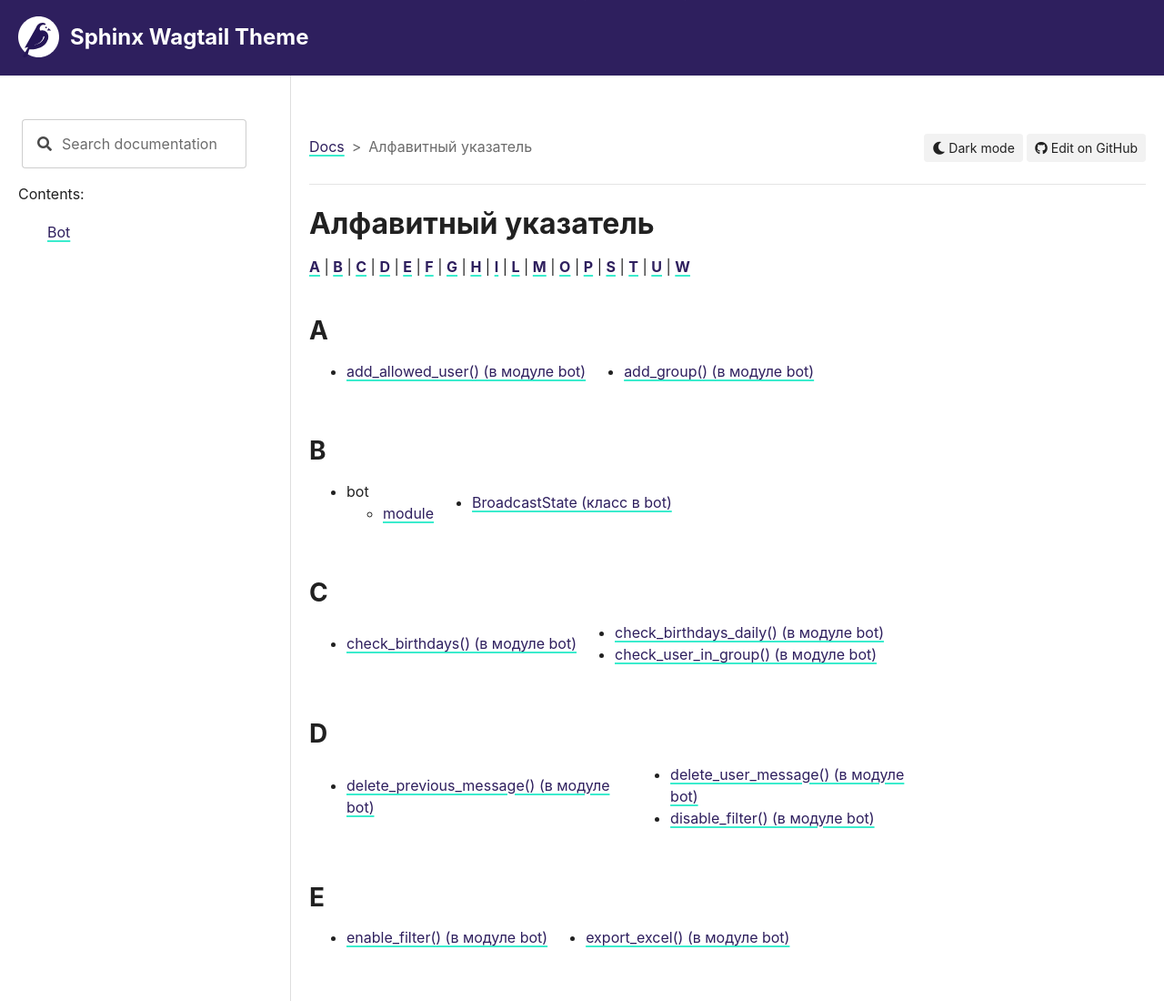
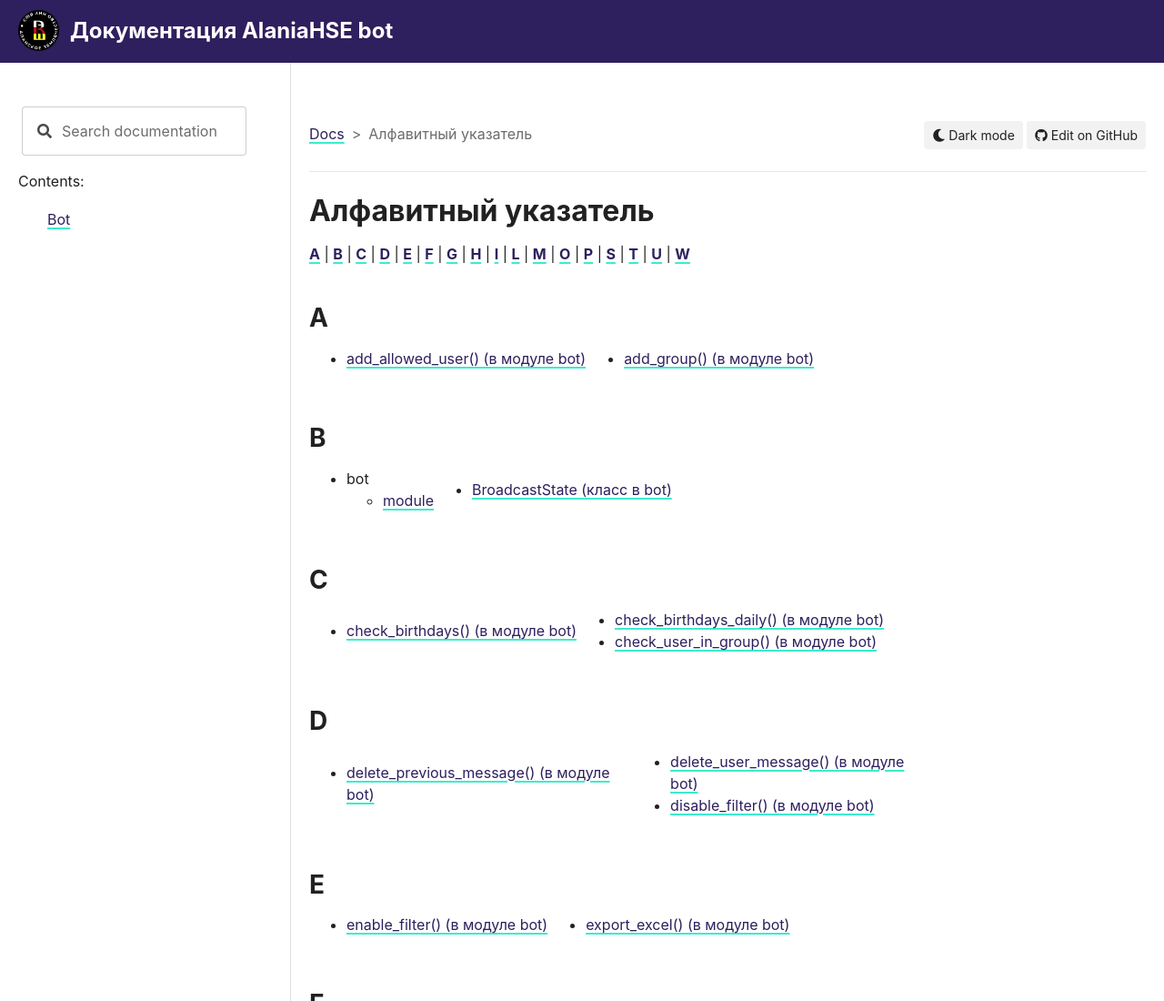
Before and after one commit to mersibo/AlaniaHSEbot, a plain HTML site: page genindex.html in a window 1280 px wide. Shown: the top 1100 px of the page at 91% size. Drawn offline with Linux system fonts and the light colour scheme.

Commit message:
Update genindex.html

```diff
--- a/genindex.html
+++ b/genindex.html
@@ -22,10 +22,10 @@
                         title="Wagtail"
                         class="logo navbar-brand"
                     >
-                        <img src="static/img/wagtail-logo-new.svg" width="45" height="59" alt="Wagtail"
+                        <img src="static/img/logo.png" width="45" height="59" alt="Wagtail"
                             class="logo-img"
                         />
-                        Sphinx Wagtail Theme
+                        Документация AlaniaHSE bot
                     </a>
 
 
```
